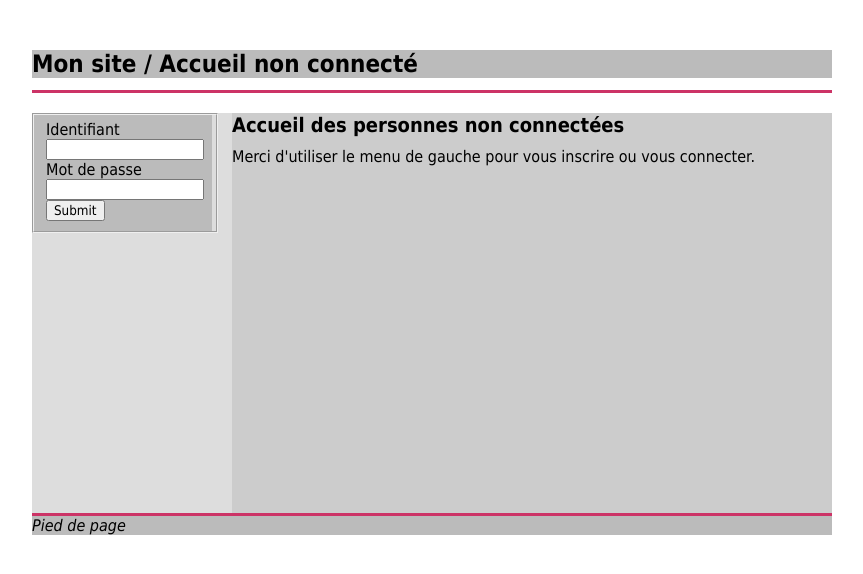
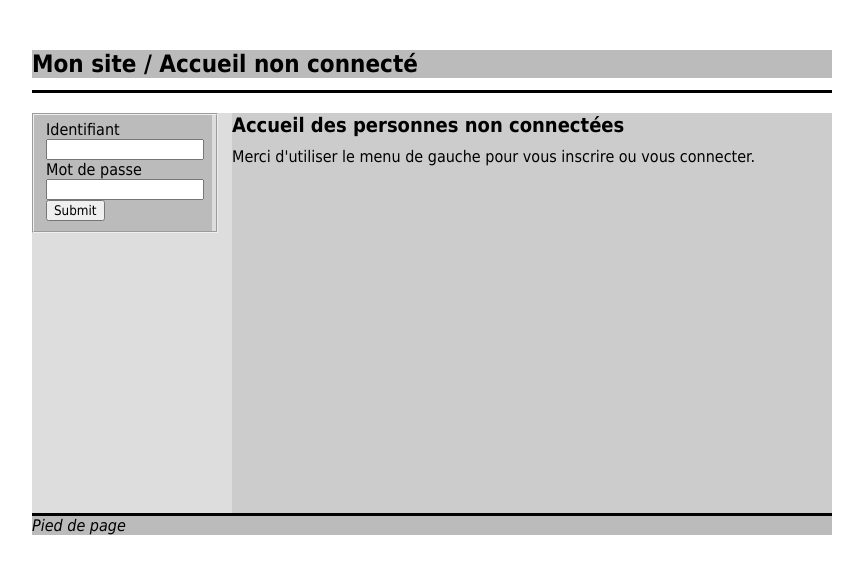
Before and after one commit to dboutten/HouseSharing, a PHP site: page / in a window 1280 px wide. Shown: the top 574 px of the page, without its empty margins (208-1071 px from the left). Run offline with PHP 8.4, Linux system fonts and the light colour scheme; data that the repository does not hold is empty.

Commit message:
Essai de merge, css changé

```diff
--- a/Styles/base.css
+++ b/Styles/base.css
@@ -26,8 +26,8 @@ p  { margin-bottom: 1em;}
 
 hr{
     height: 3px;
-    color: #CC3366;
-    background-color: #CC3366;
+    color: #000000;
+    background-color: #000000;
     border-width: 0;
 }
 
```
Also changed, not shown: 1 other file.
